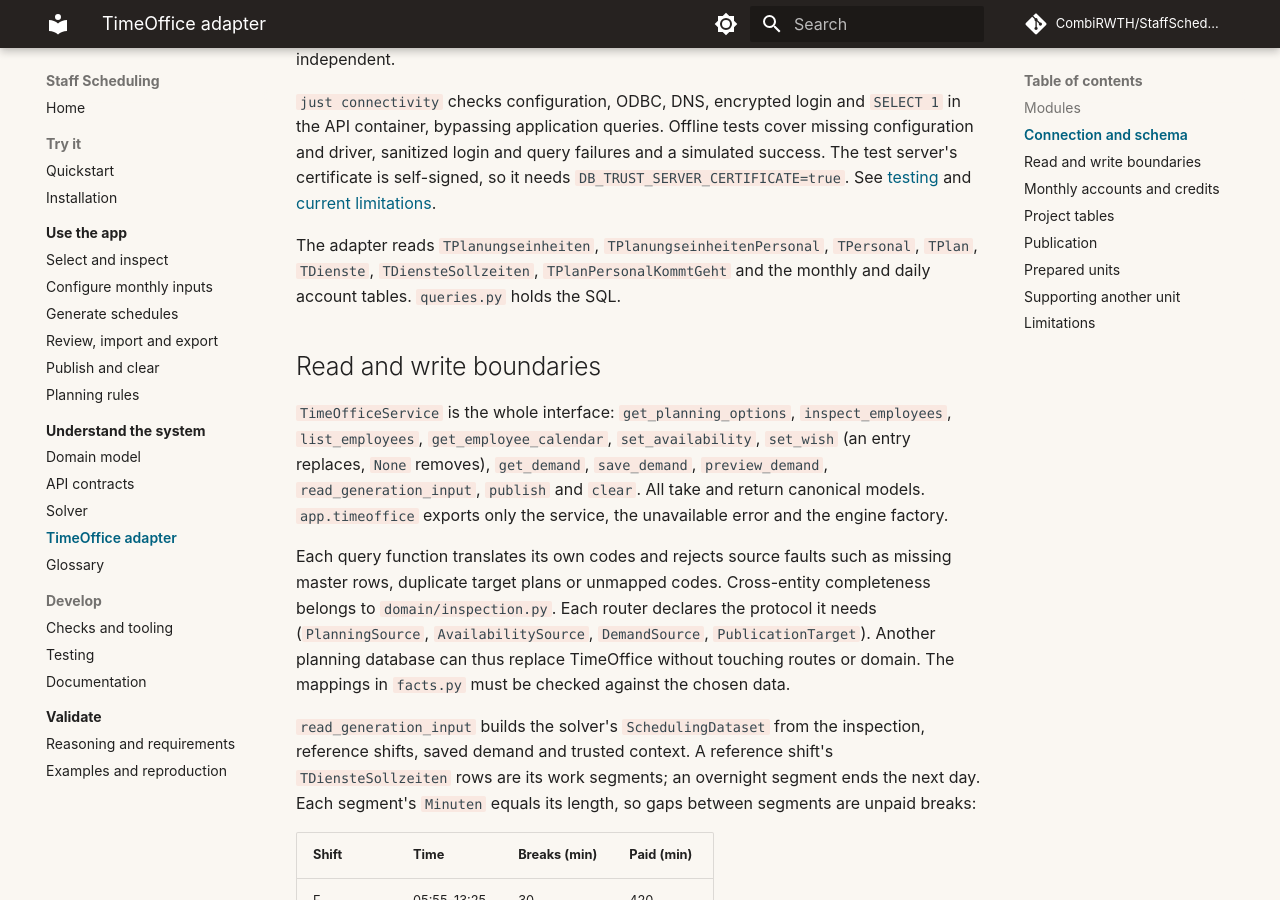
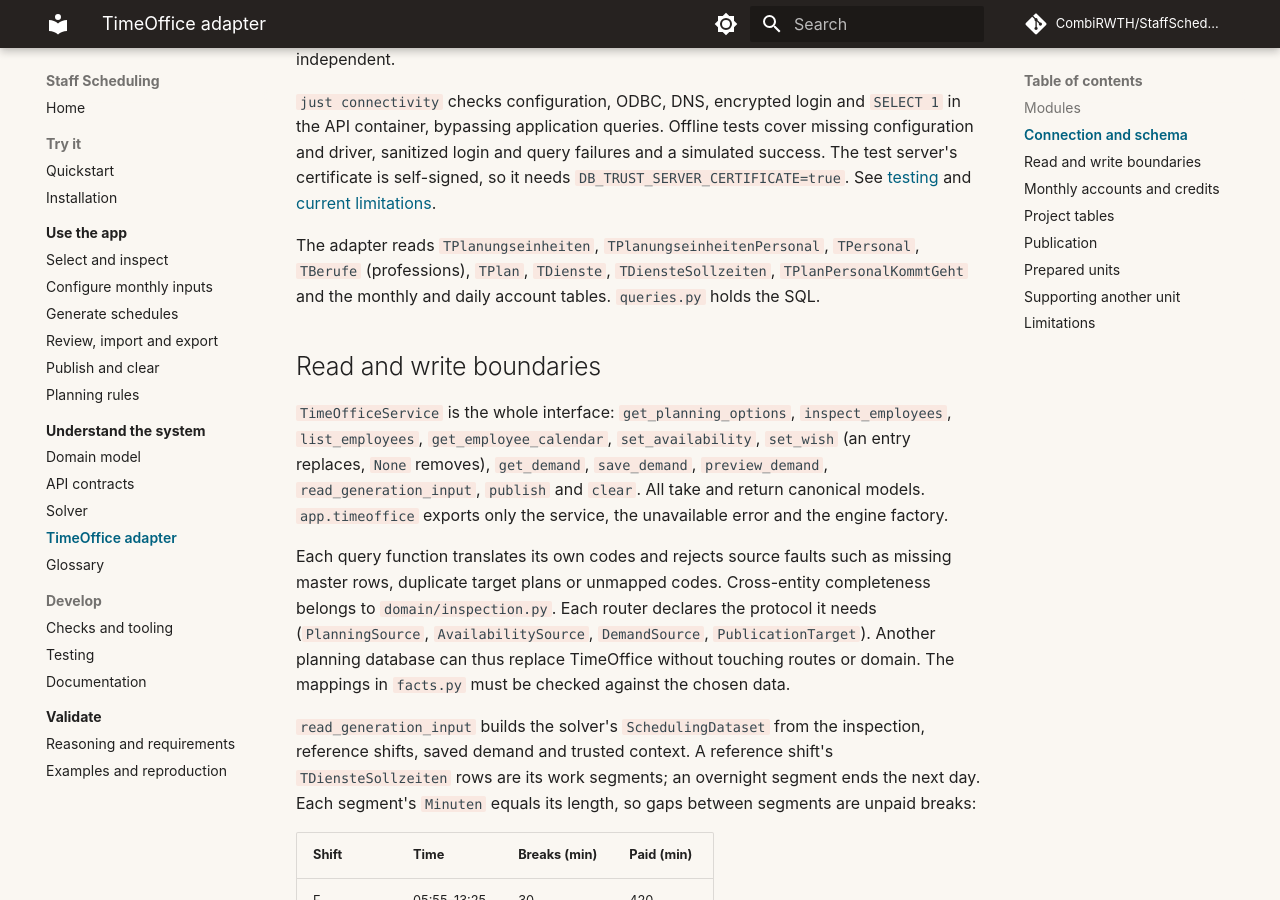
Before and after one commit to CombiRWTH/StaffScheduling, an MkDocs documentation site: the page built from docs/source/architecture/timeoffice.md, in a window 1280 px wide and 900 px high, scrolled down 1038 px. Built offline with MkDocs 1.6.1 and Material for MkDocs 9.7.7, drawn with Linux system fonts in a browser that asks for light colours; comment, search, counter and statistics services are not loaded.

Commit message:
docs: list the profession table and drop the stale connected-database caveat

```diff
--- a/docs/source/architecture/timeoffice.md
+++ b/docs/source/architecture/timeoffice.md
@@ -23,7 +23,7 @@ The connection boundary checks configuration and driver, bounds login and query
 
 `just connectivity` checks configuration, ODBC, DNS, encrypted login and `SELECT 1` in the API container, bypassing application queries. Offline tests cover missing configuration and driver, sanitized login and query failures and a simulated success. The test server's certificate is self-signed, so it needs `DB_TRUST_SERVER_CERTIFICATE=true`. See [testing](../development/testing.md) and [current limitations](../validation/index.md#webapp-integration).
 
-The adapter reads `TPlanungseinheiten`, `TPlanungseinheitenPersonal`, `TPersonal`, `TPlan`, `TDienste`, `TDiensteSollzeiten`, `TPlanPersonalKommtGeht` and the monthly and daily account tables. `queries.py` holds the SQL.
+The adapter reads `TPlanungseinheiten`, `TPlanungseinheitenPersonal`, `TPersonal`, `TBerufe` (professions), `TPlan`, `TDienste`, `TDiensteSollzeiten`, `TPlanPersonalKommtGeht` and the monthly and daily account tables. `queries.py` holds the SQL.
 
 ## Read and write boundaries
 
```
Also changed, not shown: docs/source/getting-started/installation.md (+1 -1 lines).
